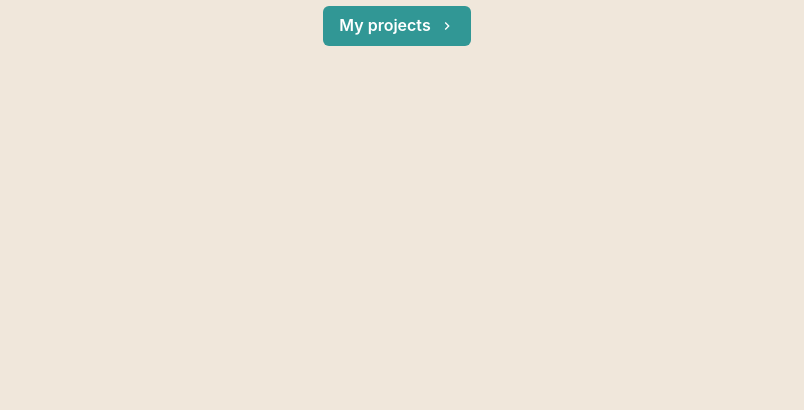
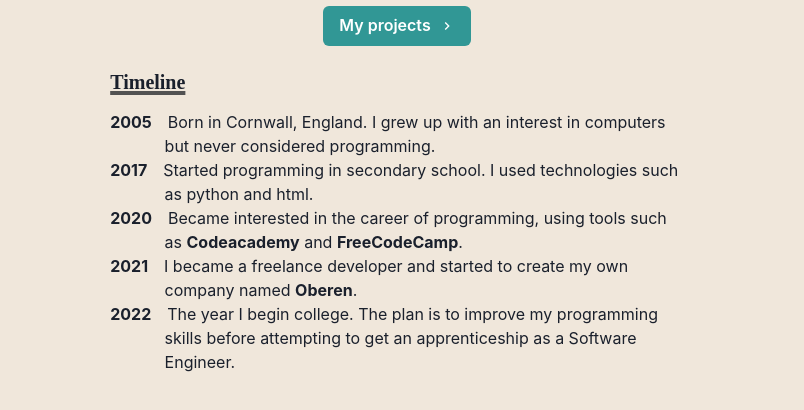
Before and after one commit to alfiephillips/alfiephillips.com, a Next.js app: page / in a window 1280 px wide. Shown: the part 464-874 px from the top of the page, without its empty margins (243-1047 px from the left). Before the commit the page ends 800 px from the top, so only its background shows below. Built offline with nearby package versions, Linux system fonts and the light colour scheme.

Commit message:
Bio section complete

```diff
--- /dev/null
+++ b/components/Bio.tsx
@@ -0,0 +1,12 @@
+import { Box } from "@chakra-ui/react";
+import styled from "@emotion/styled";
+
+export const BioSection = styled(Box)`
+    padding-left: 3.4em;
+    text-indent: -3.4em;
+`;
+
+export const BioYear = styled.span`
+    font-weight: bold;
+    margin-right: 1em;
+`;
--- a/components/Navbar.tsx
+++ b/components/Navbar.tsx
@@ -21,16 +21,17 @@ interface Props {
     path: string;
 }
 
-const LinkItem = ({ href, path, children }: any) => {
+const LinkItem = ({ href, path, _target, children, ...props }: any) => {
     const active = path === href;
     const inactiveColor = useColorModeValue("gray200", "whiteAlpha.900");
-
     return (
-        <NextLink href={href}>
+        <NextLink href={href} passHref>
             <Link
                 p={2}
-                bg={active ? "glassTeal" : undefined}
+                bg={active ? "grassTeal" : undefined}
                 color={active ? "#202023" : inactiveColor}
+                _target={_target}
+                {...props}
             >
                 {children}
             </Link>
@@ -39,7 +40,7 @@ const LinkItem = ({ href, path, children }: any) => {
 };
 
 const Navbar = (props: Props) => {
-    const path = props.path;
+    const { path } = props;
 
     return (
         <Box
@@ -47,7 +48,7 @@ const Navbar = (props: Props) => {
             as="nav"
             w="100%"
             bg={useColorModeValue("#ffffff40", "#20202380")}
-            style={{ backdropFilter: "blur(10px)" }}
+            css={{ backdropFilter: "blur(10px)" }}
             zIndex={1}
             {...props}
         >
@@ -71,7 +72,7 @@ const Navbar = (props: Props) => {
                     width={{ base: "full", md: "auto" }}
                     alignItems="center"
                     flexGrow={1}
-                    mt={{ base: 4, nmd: 0 }}
+                    mt={{ base: 4, md: 0 }}
                 >
                     <LinkItem href="/projects" path={path}>
                         Projects
--- a/components/Paragraph.tsx
+++ b/components/Paragraph.tsx
@@ -2,7 +2,7 @@ import styled from "@emotion/styled";
 
 const Paragraph = styled.p`
     text-align: justify;
-    text-indent: 1em;
+    word-wrap: normal;
 `;
 
 export default Paragraph;
--- a/pages/index.tsx
+++ b/pages/index.tsx
@@ -13,6 +13,8 @@ import {
 
 import Section from "../components/Section";
 import Paragraph from "../components/Paragraph";
+import { BioSection, BioYear } from "../components/Bio";
+
 import { ChevronRightIcon } from "@chakra-ui/icons";
 
 const Home: NextPage = () => {
@@ -53,7 +55,7 @@ const Home: NextPage = () => {
                     />
                 </Box>
             </Box>
-            <Section delay={0.1}>
+            <Section delay={0.2}>
                 <Heading as="h3" variant="section-title">
                     Work
                 </Heading>
@@ -83,6 +85,37 @@ const Home: NextPage = () => {
                     </NextLink>
                 </Box>
             </Section>
+
+            <Section delay={0.4}>
+                <Heading as="h3" variant="section-title">
+                    Timeline
+                </Heading>
+                <BioSection>
+                    <BioYear>2005</BioYear>
+                    Born in Cornwall, England. I grew up with an interest in
+                    computers but never considered programming.
+                </BioSection>
+                <BioSection>
+                    <BioYear>2017</BioYear>
+                    Started programming in secondary school. I used technologies
+                    such as python and html.
+                </BioSection>
+                <BioSection>
+                    <BioYear>2020</BioYear>
+                    Became interested in the career of programming, using tools
+                    such as <b>Codeacademy</b> and <b>FreeCodeCamp</b>.
+                </BioSection>
+                <BioSection>
+                    <BioYear>2021</BioYear>I became a freelance developer and
+                    started to create my own company named <b>Oberen</b>.
+                </BioSection>
+                <BioSection>
+                    <BioYear>2022</BioYear>
+                    The year I begin college. The plan is to improve my
+                    programming skills before attempting to get an
+                    apprenticeship as a Software Engineer.
+                </BioSection>
+            </Section>
         </Container>
     );
 };
```
